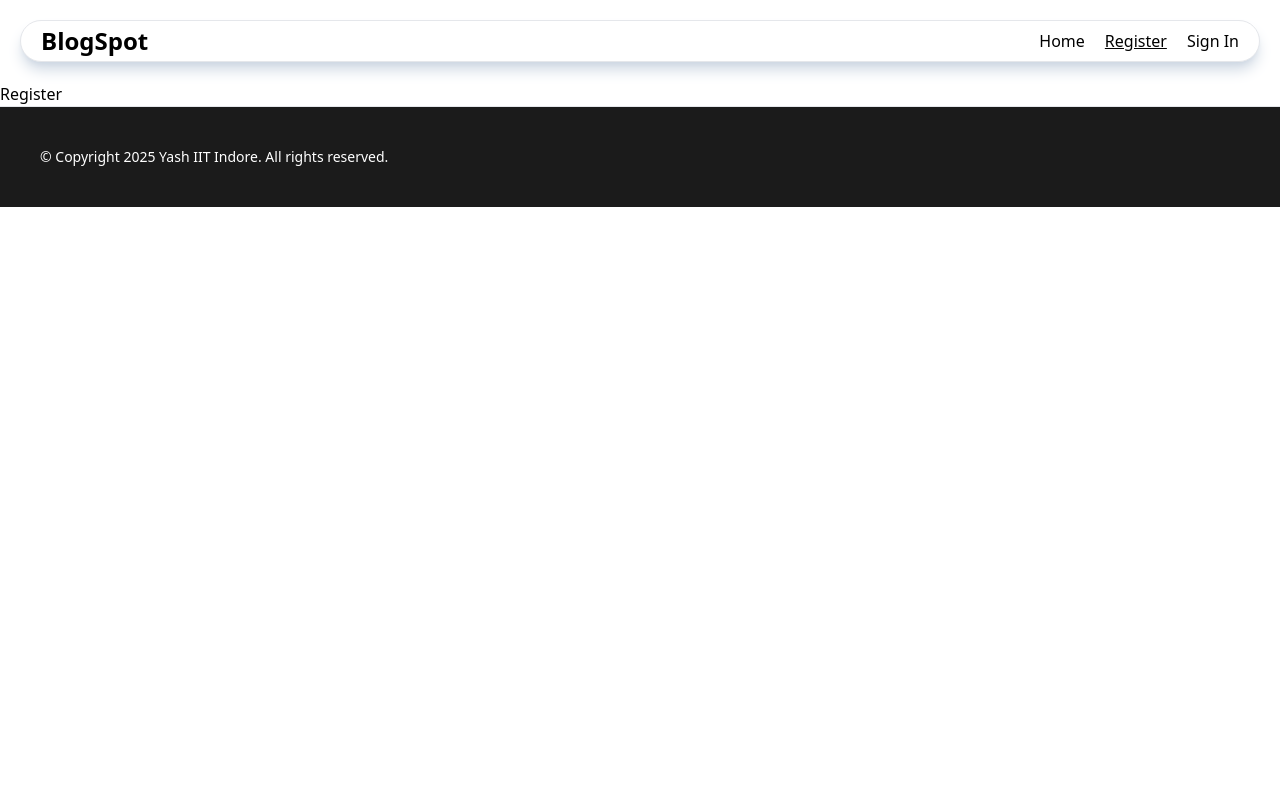
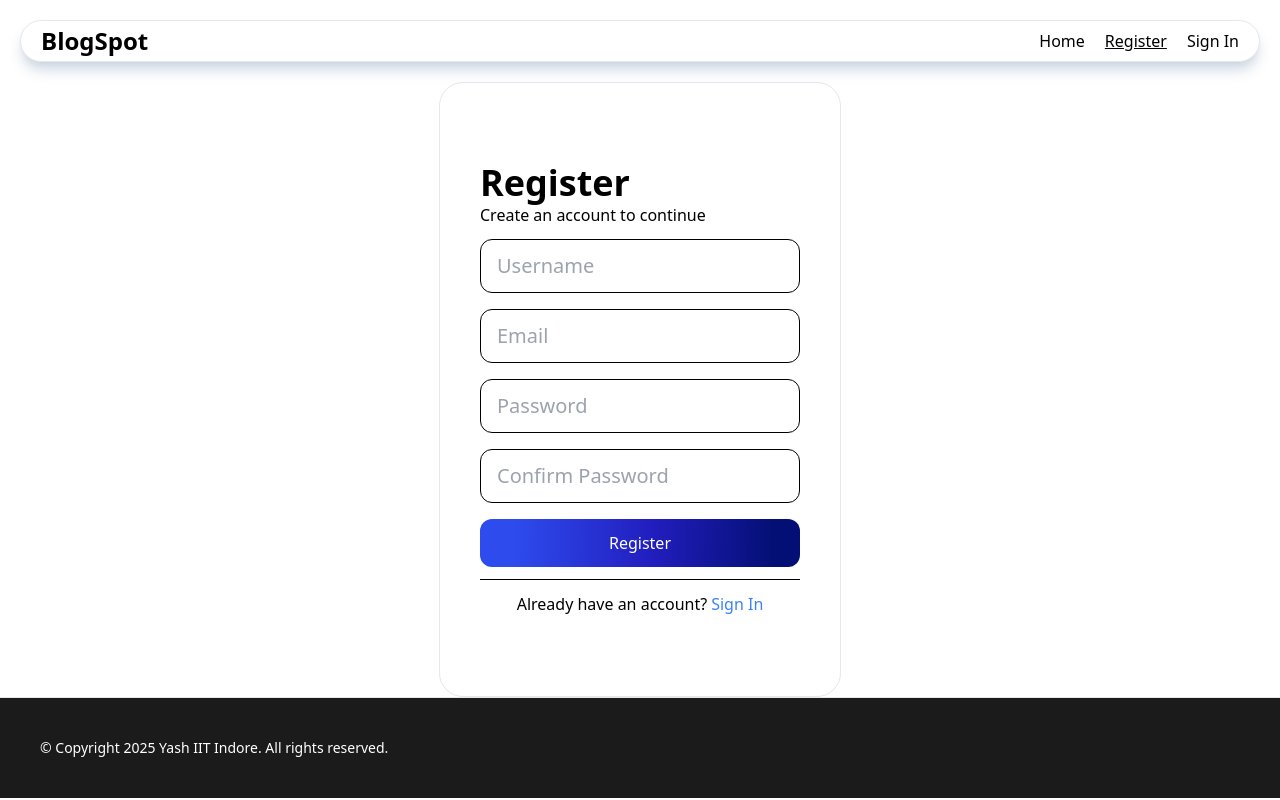
Before and after one commit to yasharyasaxena/Blog, a React (Vite) app in the folder frontend/: page /register in a window 1280 px wide. Built offline with nearby package versions, Linux system fonts and the light colour scheme.

Commit message:
register_page

```diff
--- a/frontend/src/pages/Register.jsx
+++ b/frontend/src/pages/Register.jsx
@@ -1,7 +1,62 @@
+import { NavLink } from "react-router-dom";
+
 export default function Register() {
   return (
-    <div>
-      <h1>Register</h1>
+    <div className="flex w-fit py-20 px-10 mx-auto h-fit flex-col items-center flex-shrink-0 border rounded-3xl">
+      <div className="flex flex-col items-start gap-3">
+        <div className="flex flex-col items-start">
+          <h1 className="font-semibold text-4xl text-black">Register</h1>
+          <p className="text-black">Create an account to continue</p>
+        </div>
+        <form className="space-y-4">
+          <div className="flex w-80 py-3 px-4 items-center gap-2 rounded-xl border border-black">
+            <div className="flex flex-col items-start gap-6">
+              <input
+                type="text"
+                className="text-xl font-normal border-none focus:outline-none"
+                placeholder="Username"
+              />
+            </div>
+          </div>
+          <div className="flex w-80 py-3 px-4 items-center gap-2 rounded-xl border border-black">
+            <div className="flex flex-col items-start gap-6">
+              <input
+                type="email"
+                className="text-xl font-normal border-none focus:outline-none"
+                placeholder="Email"
+              />
+            </div>
+          </div>
+          <div className="flex w-80 py-3 px-4 items-center gap-2 rounded-xl border border-black">
+            <div className="flex flex-col items-start gap-6">
+              <input
+                type="password"
+                className="text-xl font-normal border-none focus:outline-none"
+                placeholder="Password"
+              />
+            </div>
+          </div>
+          <div className="flex w-80 py-3 px-4 items-center gap-2 rounded-xl border border-black">
+            <div className="flex flex-col items-start gap-6">
+              <input
+                type="password"
+                className="text-xl font-normal border-none focus:outline-none"
+                placeholder="Confirm Password"
+              />
+            </div>
+          </div>
+          <button className="flex w-80 py-3 px-4 items-center justify-center gap-2 rounded-xl bg-custom-gradient text-white">
+            Register
+          </button>
+        </form>
+        <hr className="w-80 border-t border-black" />
+        <div className="flex mx-auto justify-center gap-1">
+          <p className="text-black">Already have an account?</p>
+          <NavLink to="/signIn" className="text-blue-500">
+            Sign In
+          </NavLink>
+        </div>
+      </div>
     </div>
   );
 }
--- a/frontend/tailwind.config.js
+++ b/frontend/tailwind.config.js
@@ -6,13 +6,20 @@ export default {
   ],
   theme: {
     extend: {
-      "height": {
+      width: {
+        "30": "30rem",
+      },
+      height: {
         '85vh': '85vh',
+        '49.75': '49.75rem',
       },
       colors: {
         "dark-purple": "#081A51",
         "light-white": 'rgba(255, 255, 255, 0.18)',
       },
+      backgroundImage: {
+        'custom-gradient': 'linear-gradient(91deg, #2E4CEE 9.91%, #221EBF 53.29%, #040F75 91.56%)',
+      }
     },
   },
   plugins: [],
```
